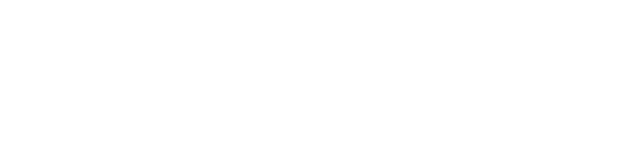
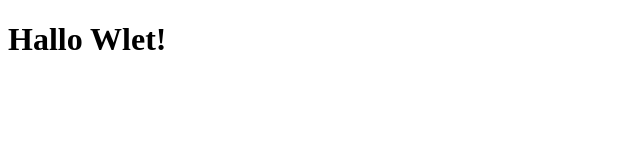
Before and after one commit to HaCoGames/WebsiteHaCoGames, a plain HTML site: page index.html in a window 1280 px wide. Shown: the whole page, without its empty margins (0-640 px from the left). Drawn offline with Linux system fonts and the light colour scheme.

Commit message:
Made Hallo Welt!

```diff
--- a/index.html
+++ b/index.html
@@ -4,9 +4,9 @@
     <meta charset="UTF-8">
     <meta http-equiv="X-UA-Compatible" content="IE=edge">
     <meta name="viewport" content="width=device-width, initial-scale=1.0">
-    <title>Hallo!</title>
+    <title>Hallo Welt!</title>
 </head>
 <body>
-
+    <h1>Hallo Wlet!</h1>
 </body>
 </html>
```
